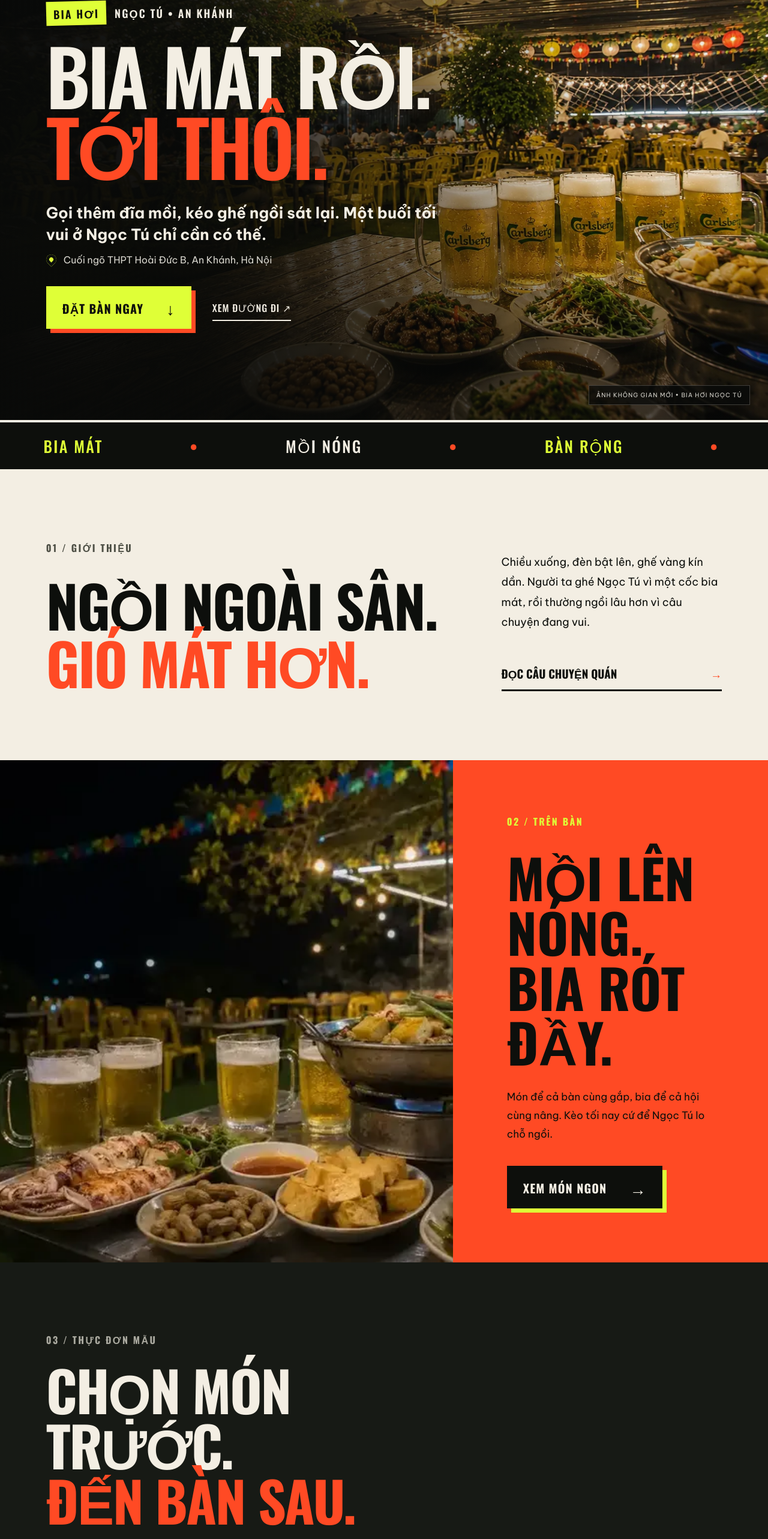
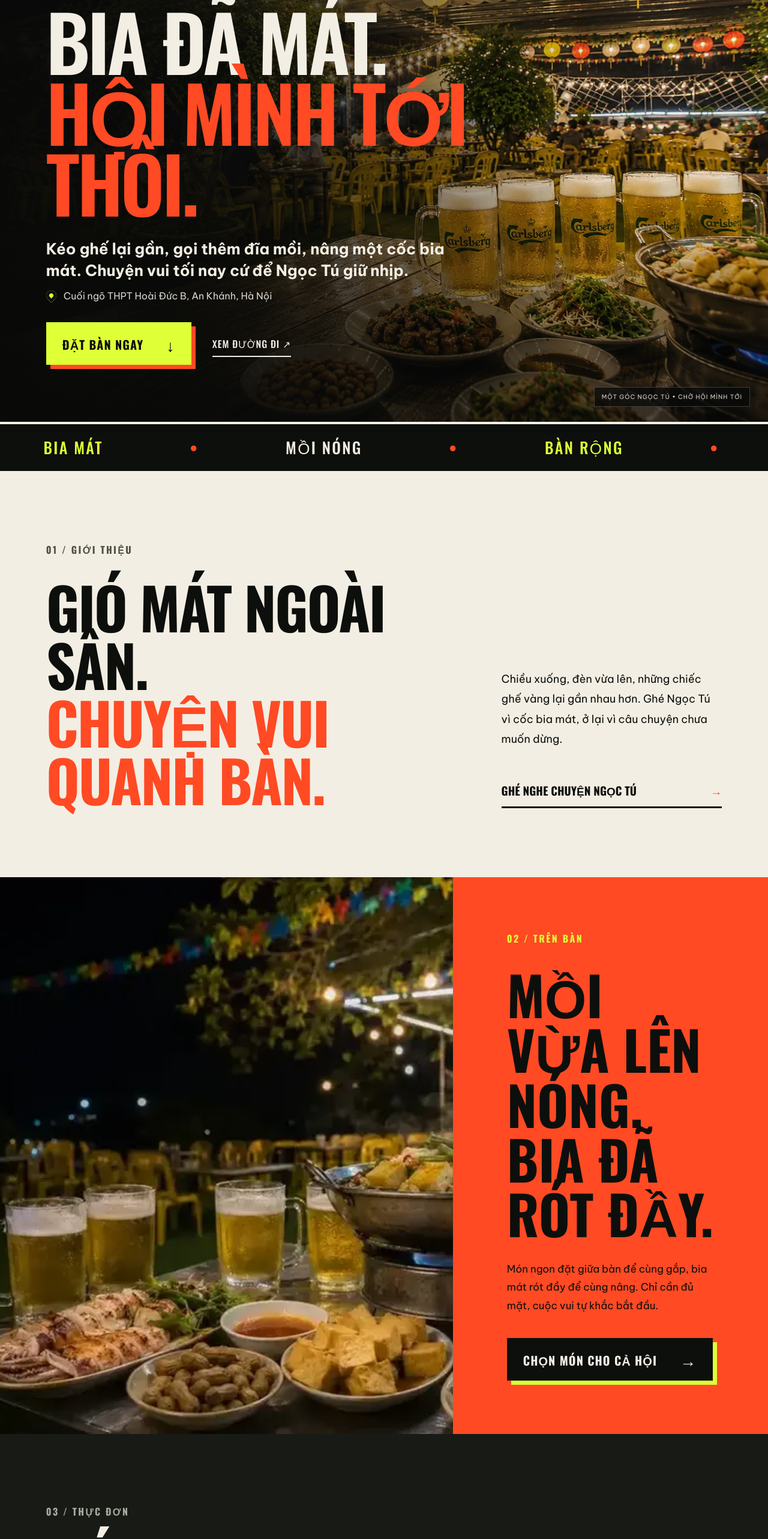
Before and after one commit to ddung-tester/bia-ngoc-tu, a Next.js app: page / in a window 1280 px wide. Shown: the part 200-2765 px from the top of the page at 60% size. Built offline with nearby package versions, Linux system fonts and the light colour scheme.

Commit message:
copy: make homepage messaging warmer and more engaging

```diff
--- a/app/page.tsx
+++ b/app/page.tsx
@@ -19,15 +19,15 @@ export default function HomePage() {
         <div className="home-hero-overlay" />
         <div className="home-hero-copy">
           <p className="eyebrow"><span>Bia hơi</span> Ngọc Tú • An Khánh</p>
-          <h1>Bia mát rồi.<em>Tới thôi.</em></h1>
-          <p className="hero-lead">Gọi thêm đĩa mồi, kéo ghế ngồi sát lại. Một buổi tối vui ở Ngọc Tú chỉ cần có thế.</p>
+          <h1>Bia đã mát.<em>Hội mình tới thôi.</em></h1>
+          <p className="hero-lead">Kéo ghế lại gần, gọi thêm đĩa mồi, nâng một cốc bia mát. Chuyện vui tối nay cứ để Ngọc Tú giữ nhịp.</p>
           <p className="location-line"><i aria-hidden="true" /> Cuối ngõ THPT Hoài Đức B, An Khánh, Hà Nội</p>
           <div className="hero-actions">
             <a className="button button-primary" href="#dat-ban">Đặt bàn ngay <span>↓</span></a>
             <a className="text-link" href={MAP_URL} target="_blank" rel="noreferrer">Xem đường đi ↗</a>
           </div>
         </div>
-        <div className="image-note">Ảnh không gian mới • Bia hơi Ngọc Tú</div>
+        <div className="image-note">Một góc Ngọc Tú • Chờ hội mình tới</div>
       </section>
 
       <section className="marquee" aria-label="Đặc trưng không gian">
@@ -37,13 +37,13 @@ export default function HomePage() {
       <section className="home-intro content-pad" id="gioi-thieu">
         <div>
           <p className="section-index">01 / Giới thiệu</p>
-          <h2>Ngồi ngoài sân.<br /><em>Gió mát hơn.</em></h2>
+          <h2>Gió mát ngoài sân.<br /><em>Chuyện vui quanh bàn.</em></h2>
         </div>
         <div className="home-intro-copy">
           <p>
-            Chiều xuống, đèn bật lên, ghế vàng kín dần. Người ta ghé Ngọc Tú vì một cốc bia mát, rồi thường ngồi lâu hơn vì câu chuyện đang vui.
+            Chiều xuống, đèn vừa lên, những chiếc ghế vàng lại gần nhau hơn. Ghé Ngọc Tú vì cốc bia mát, ở lại vì câu chuyện chưa muốn dừng.
           </p>
-          <Link className="underlined-link" href="/gioi-thieu">Đọc câu chuyện quán <span>→</span></Link>
+          <Link className="underlined-link" href="/gioi-thieu">Ghé nghe chuyện Ngọc Tú <span>→</span></Link>
         </div>
       </section>
 
@@ -53,17 +53,17 @@ export default function HomePage() {
         </div>
         <div className="feature-copy">
           <p className="section-index inverse">02 / Trên bàn</p>
-          <h2>Mồi lên nóng.<br />Bia rót đầy.</h2>
-          <p>Món để cả bàn cùng gắp, bia để cả hội cùng nâng. Kèo tối nay cứ để Ngọc Tú lo chỗ ngồi.</p>
-          <Link className="button button-dark" href="/mon-ngon">Xem món ngon <span>→</span></Link>
+          <h2>Mồi vừa lên nóng.<br />Bia đã rót đầy.</h2>
+          <p>Món ngon đặt giữa bàn để cùng gắp, bia mát rót đầy để cùng nâng. Chỉ cần đủ mặt, cuộc vui tự khắc bắt đầu.</p>
+          <Link className="button button-dark" href="/mon-ngon">Chọn món cho cả hội <span>→</span></Link>
         </div>
       </section>
 
       <section className="landing-menu content-pad" id="thuc-don">
         <div className="landing-section-heading">
           <div>
-            <p className="section-index inverse">03 / Thực đơn mẫu</p>
-            <h2>Chọn món trước.<br /><em>Đến bàn sau.</em></h2>
+            <p className="section-index inverse">03 / Thực đơn</p>
+            <h2>Món ngon gọi chung.<br /><em>Niềm vui chia cùng.</em></h2>
           </div>
         </div>
         <MenuGrid />
@@ -72,8 +72,8 @@ export default function HomePage() {
       <section className="landing-booking content-pad" id="dat-ban">
         <div className="landing-booking-copy">
           <p className="section-index inverse">04 / Đặt bàn</p>
-          <h2>Chốt giờ tới.<br /><em>Ngọc Tú giữ bàn.</em></h2>
-          <p>Điền tên, số người và giờ tới. Sau đó gọi trực tiếp hoặc sao chép lời nhắn để gửi qua Zalo.</p>
+          <h2>Hẹn nhau một giờ.<br /><em>Ngọc Tú chờ cả hội.</em></h2>
+          <p>Để lại tên, số điện thoại và ngày tới. Một lời nhắn qua Zalo là cả hội đã gần nhau thêm một bước.</p>
           <div className="booking-direct-contact">
             <a href={PHONE_URL}><small>Gọi đặt bàn</small><strong>{PHONE_DISPLAY}</strong></a>
             <a href={ZALO_URL} target="_blank" rel="noreferrer"><small>Nhắn qua</small><strong>Zalo ↗</strong></a>
@@ -94,8 +94,8 @@ export default function HomePage() {
         </div>
         <div className="location-copy">
           <p className="section-index">05 / Tìm đến quán</p>
-          <h2>Đường tới quán.<br /><em>Đã có Maps lo.</em></h2>
-          <p>Quán ở cuối ngõ THPT Hoài Đức B, An Khánh. Bấm vào điểm ghim, đi theo chỉ dẫn là tới đúng Bia hơi Ngọc Tú.</p>
+          <h2>Đường tới Ngọc Tú.<br /><em>Cứ theo niềm vui.</em></h2>
+          <p>Cuối ngõ THPT Hoài Đức B, một bàn bia mát đang chờ. Mở điểm ghim, đi theo chỉ dẫn và mang theo cả hội.</p>
           <a className="button button-primary" href={MAP_URL} target="_blank" rel="noreferrer">Mở Google Maps <span>↗</span></a>
         </div>
       </section>
```
